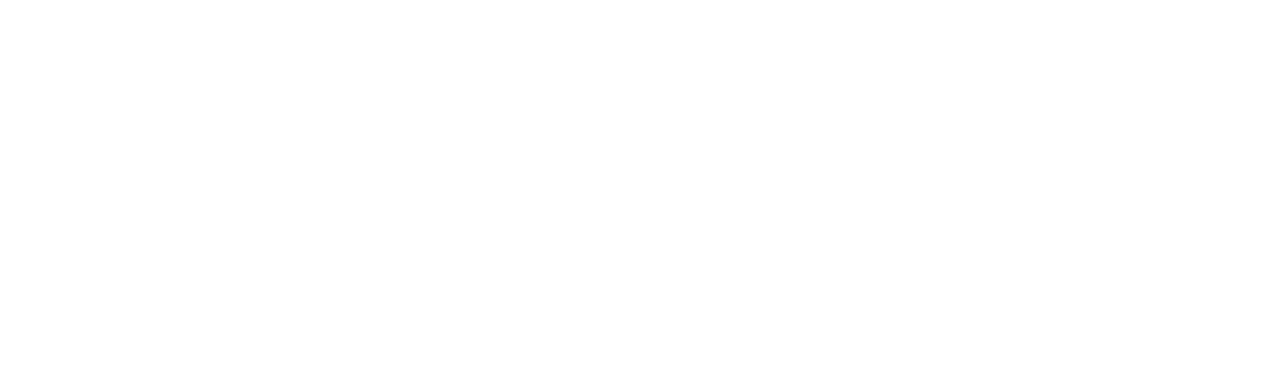
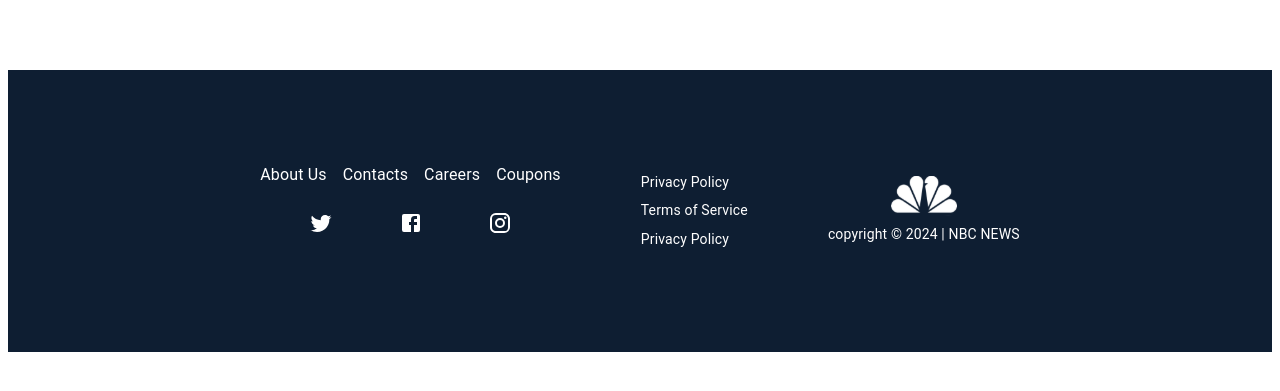
Before and after one commit to gretamas/News-site, a React (Create React App) app: page / in a window 1280 px wide. Shown: the part 383-774 px from the top of the page. Built offline with nearby package versions, Linux system fonts and the light colour scheme; no server answers; the HTML template or start-up script is replaced by a standard one.

Commit message:
Add footer

```diff
--- a/package.json
+++ b/package.json
@@ -12,6 +12,7 @@
     "@testing-library/react": "^13.4.0",
     "@testing-library/user-event": "^13.5.0",
     "express": "^4.19.2",
+    "moment": "^2.30.1",
     "node-fetch": "^3.3.2",
     "react": "^18.3.1",
     "react-dom": "^18.3.1",
--- a/src/App.js
+++ b/src/App.js
@@ -3,6 +3,7 @@
 import Header from "./Components/Header";
 import BreakingNews from "./Components/BreakingNews";
 import Main from "./Components/Main";
+import Footer from "./Components/Footer";
 
 function App() {
   return (
@@ -11,6 +12,7 @@
       <BreakingNews />
       <Header />
       <Main />
+      <Footer/>
     </div>
   );
 }
--- /dev/null
+++ b/src/Components/Footer.jsx
@@ -0,0 +1,67 @@
+import { Box, IconButton, Typography } from "@mui/material";
+import React from "react";
+import logoBW from "../images/logoBW.svg";
+import TwitterIcon from '@mui/icons-material/Twitter';
+import FacebookIcon from '@mui/icons-material/Facebook';
+import InstagramIcon from '@mui/icons-material/Instagram';
+import useMediaQuery from '@mui/material/useMediaQuery';
+import { useTheme } from '@mui/material/styles';
+
+
+function Footer (){
+
+  const copyright = String.fromCodePoint(169);
+
+  const theme = useTheme();
+  const isMobile = useMediaQuery(theme.breakpoints.down('md'));
+
+return(
+   <Box
+   mt={10}
+   sx={{
+    height: isMobile ? 300 : 250,
+    backgroundColor: '#0E1E32',
+    color: 'white',
+    display: 'flex',
+    flexDirection: isMobile ? 'column' : 'row',
+    alignItems: 'center',
+    justifyContent: 'center',
+    columnGap: isMobile ? 0 : 10,
+    rowGap: isMobile ? 3 : 0,
+    padding: 2
+  }}>
+    <Box>
+        <Box sx={{display: 'flex', alignItems: 'center', justifyContent: isMobile ? 'center' : 'space-around', columnGap: 2}}>
+    <Typography>About Us</Typography>
+    <Typography>Contacts</Typography>
+    <Typography>Careers</Typography>
+    <Typography>Coupons</Typography>
+        </Box>
+        <Box sx={{display: 'flex', alignItems: 'center', justifyContent: isMobile ? 'center' : 'space-around', padding: 2}}>
+    <IconButton sx={{color: 'white'}}><TwitterIcon/></IconButton>
+    <IconButton sx={{color: 'white'}}><FacebookIcon/></IconButton>
+    <IconButton sx={{color: 'white'}}><InstagramIcon/></IconButton>
+        </Box>
+    </Box>
+    <Box sx={{display: 'flex', flexDirection: 'column', alignItems: isMobile ? 'center' : 'flex-start', rowGap: 1}}>
+    <Typography variant="body2">
+    Privacy Policy
+    </Typography>
+    <Typography variant="body2">
+    Terms of Service
+    </Typography>
+    <Typography variant="body2">
+    Privacy Policy
+    </Typography>
+    </Box>
+    <Box sx={{display: 'flex', flexDirection: 'column', alignItems: 'center', rowGap: 1}}>
+    <img src={logoBW} alt="Logo" style={{ height: 40 }} />
+    <Typography variant="body2">
+    copyright {copyright} 2024 | NBC NEWS
+    </Typography>
+    </Box>
+   </Box>
+)
+}
+
+export default Footer;
--- a/src/Components/Main.jsx
+++ b/src/Components/Main.jsx
@@ -6,15 +6,17 @@
 import CardMedia from "@mui/material/CardMedia";
 import Typography from "@mui/material/Typography";
 import Grid from "@mui/material/Grid";
+import { Divider } from "@mui/material";
+import moment from 'moment';
 
 function Main() {
   const [articles, setArticles] = useState([]);
-  const [displayCount, setDisplayCount] = useState(4); // Number of articles to display initially and incrementally
+  const [displayCount, setDisplayCount] = useState(4);
 
   const fetchArticles = async () => {
     try {
       const response = await fetch(
-        `https://newsapi.org/v2/top-headlines?country=us&category=business&apiKey=77a37f96b90143a487fc78bafb60bb94`
+        `https://newsapi.org/v2/everything?q=bitcoin&apiKey=77a37f96b90143a487fc78bafb60bb94`
       );
       const data = await response.json();
       if (data?.articles?.length) {
@@ -30,7 +32,7 @@
   }, []);
 
   const handleLoadMore = () => {
-    setDisplayCount((prevCount) => prevCount + 4); // Increase the display count by 4
+    setDisplayCount((prevCount) => prevCount + 4);
   };
 
   return (
@@ -72,14 +74,16 @@
                     READ MORE
                   </Button>
                   </Box>
+                  <Divider />
                   <Box
+                    mt={1}
                     display="flex"
                     justifyContent="space-between"
                     alignItems="center"
                   >
                     <Typography variant="body2">{article.author}</Typography>
                     <Typography variant="body2">
-                      {new Date(article.publishedAt).toDateString()}
+                      {moment(article.publishedAt).fromNow()}
                     </Typography>
                   </Box>
                 </CardContent>
```
Also changed, not shown: src/images/logoBW.svg (added), 1 other file (tests, documents, lock files or other folders).
